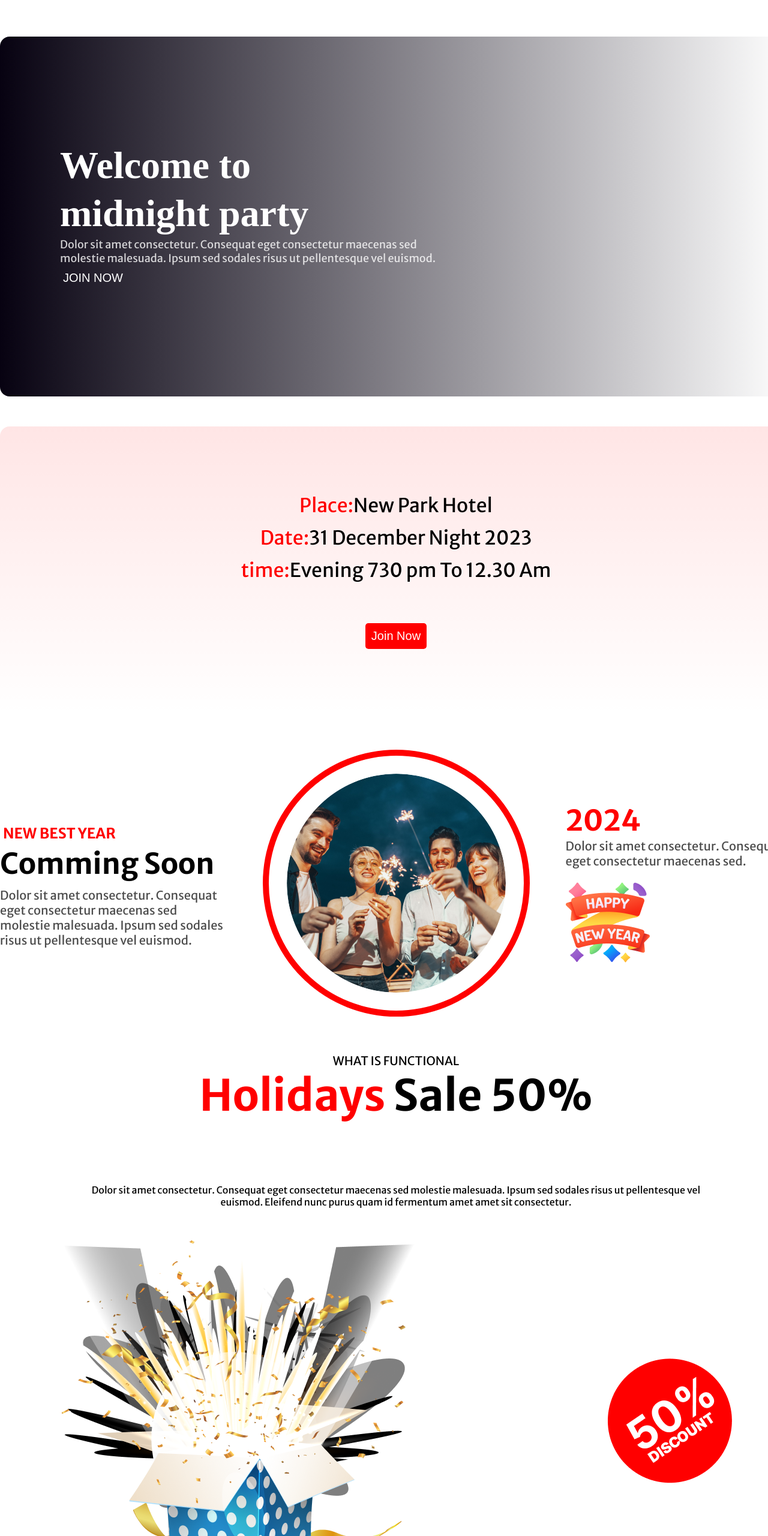
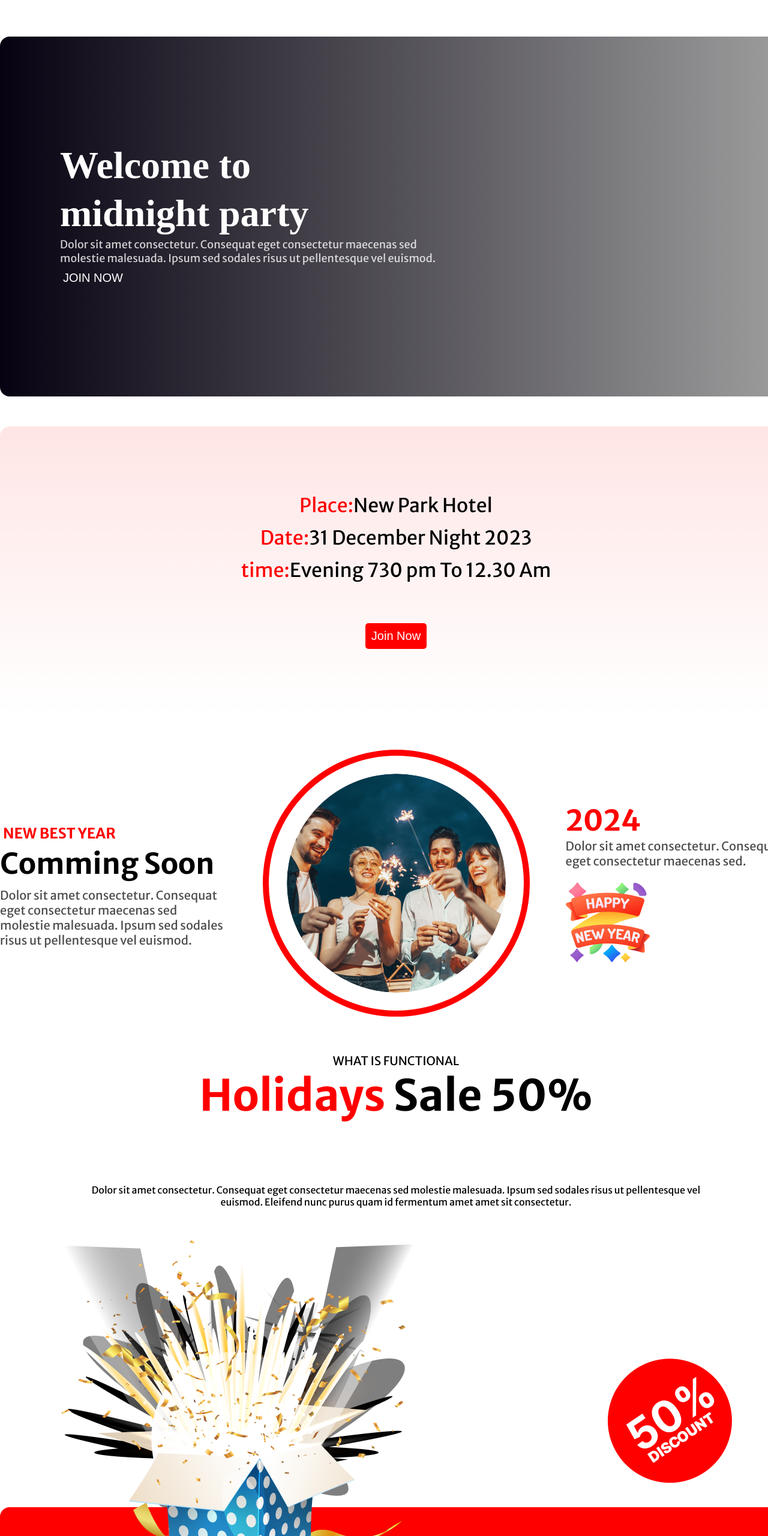
Before and after one commit to muzahid75/new-year-thems, a plain HTML site: page index.html in a window 1280 px wide. Shown: the part 1545-4106 px from the top of the page at 60% size. Drawn offline with Linux system fonts and the light colour scheme; the site is published under a folder, as on GitHub Pages, so addresses that start at the root find nothing.

Commit message:
path correction

```diff
--- a/style/style.css
+++ b/style/style.css
@@ -82,7 +82,7 @@ section.victorr {
     height: 600px;
     margin: 50px auto;
     border-radius: 16px;
-    background: linear-gradient(90.00deg, rgb(7, 2, 17), rgba(7, 2, 17, 0) 100%), url("/images/Vectorrr.png");
+    background: linear-gradient(90.00deg, rgb(7, 2, 17), rgba(7, 2, 17, 0) 100%), url("../images/Vectorrr.png");
     display: flex;
     align-items: center;
 }
@@ -239,7 +239,7 @@ section.holiday {
     height: 986px;
     margin: 50px auto;
     /* border: 2px solid red; */
-    background-image: url("/images/Rectangle\ 2.png");
+    background-image: url("../images/Rectangle\ 2.png");
     background-repeat: no-repeat;
     background-position: bottom;
 }
```
